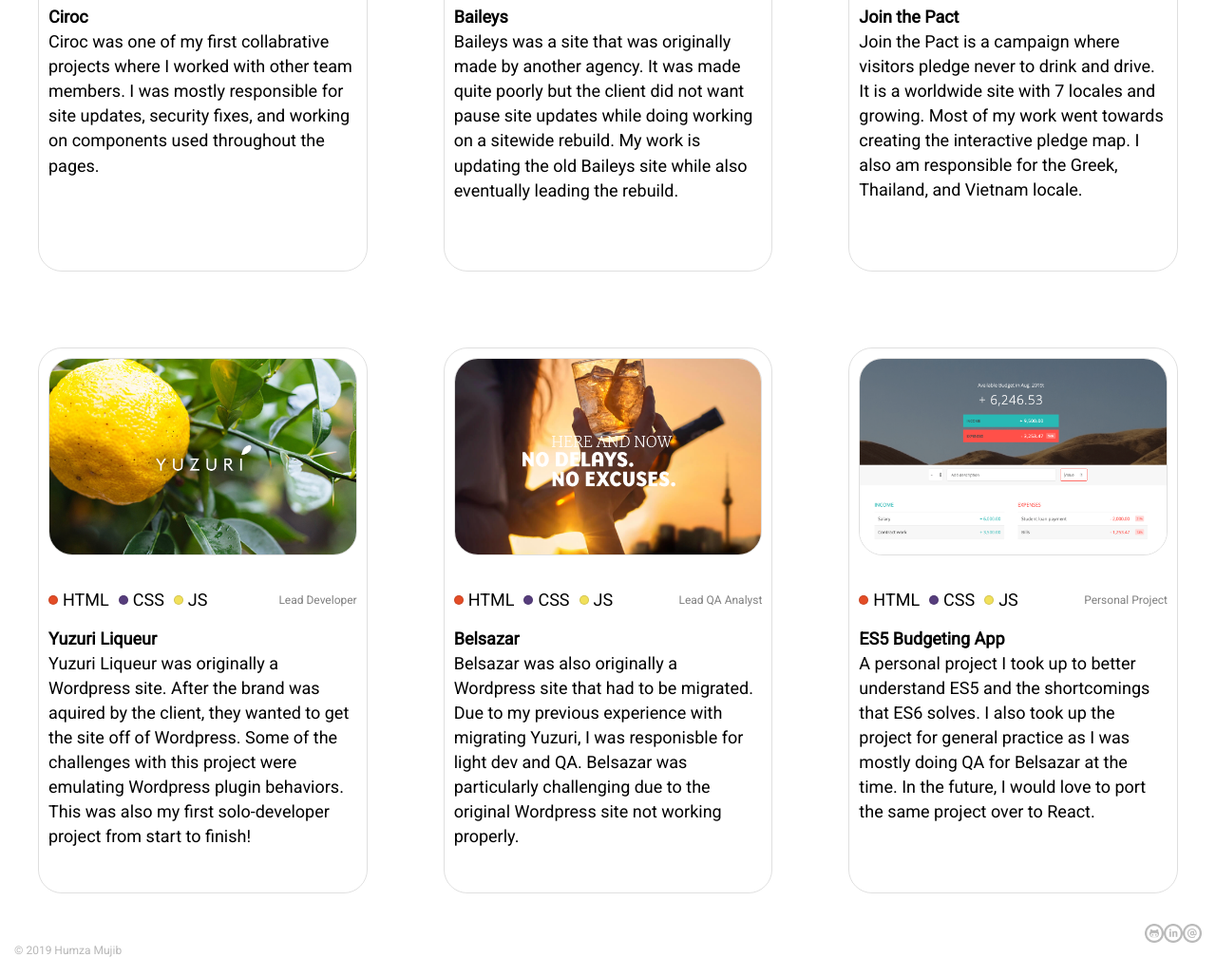
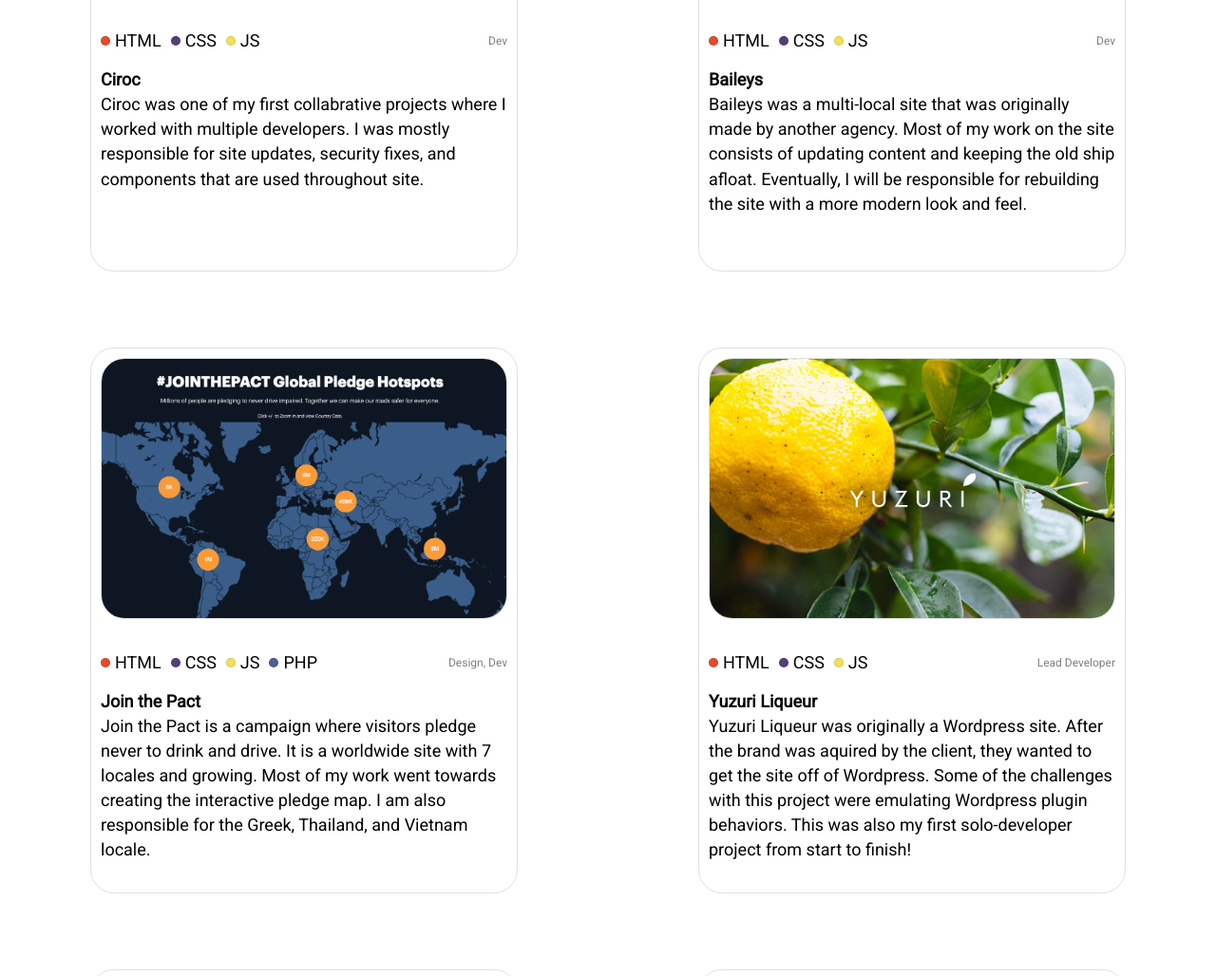
Before and after one commit to hkmcoding/personal-site, a Gatsby site: page /projects in a window 1280 px wide. Shown: the part 369-1397 px from the top of the page at 95% size. Built offline with nearby package versions, Linux system fonts and the light colour scheme; Gatsby itself is replaced by a stand-in of ours.

Commit message:
Reverted projects page for now and updated site copy

```diff
--- a/src/pages/index.js
+++ b/src/pages/index.js
@@ -19,7 +19,7 @@
         </div>
         <div className={`text-container`}>
           <h1 className={`name`}>Humza Mujib</h1>
-          <p className={`description`}>I make good looking websites.</p>
+          <p className={`description`}>I make good looking websites ¯\_(ツ)_/¯</p>
           <p className={`description`}>Check out my <Link className={`page-link`} to='/projects'>projects</Link> for work samples or read more about me below.</p>
         </div>
       </div>
@@ -31,7 +31,7 @@
             About me
           </span>
           <p className={`about-paragraph`}>
-            Humza Mujib loves programming, gaming, lifting heavy things, music, and more much. You could call him a man of many hobbies. He graduated NJIT with a Bs.IT degree and a web development specialization in 2018. While originally hired as a Technical Business Analyst, Humza wasn't afraid to get into the code as he was coding throughout college. Eventually he transitioned into a Jr. Developer role and was even the lead developer on some large projects. For more info, check out some of the <Link className={`page-link`} to='/projects'>projects</Link> he's worked on or send him an <a className={`page-link`} href='mailto:humzakmujib@gmail.com'>email</a>. I wonder if I was supposed to write this in the third person? Anyways, thanks for stopping by!
+            Humza Mujib is an extraordinary developer. Originally hired as a Technical Business Analyst, Humza wasn't afraid to get into the code and get dirty. As a result, he has worked on many fantastic projects, and he has even had the opportunity to lead some large projects on his own. For more info on this amazing (but humble) individual, check out some of the <Link className={`page-link`} to='/projects'>projects</Link> he's worked on or send him an <a className={`page-link`} href='mailto:humzakmujib@gmail.com'>email</a>.
           </p>
         </div>
         <div className={`contact`}>
--- a/src/pages/projects.js
+++ b/src/pages/projects.js
@@ -20,24 +20,26 @@
     <div className={`project-container`}>
       <div className={`project-row`}>
         <a className={`project-link`} href='https://www.ciroc.com/en-us/'>
-          <Project image={ciroc} tech={['HTML', 'CSS', 'JS']} title={'Ciroc'} role={'Dev'} description='Ciroc was one of my first collabrative projects where I worked with other team members. I was mostly responsible for site updates, security fixes, and working on components used throughout the pages.' />
+          <Project image={ciroc} tech={['HTML', 'CSS', 'JS']} title={'Ciroc'} role={'Dev'} description='Ciroc was one of my first collabrative projects where I worked with multiple developers. I was mostly responsible for site updates, security fixes, and components that are used throughout site.' />
         </a>
         <a className={`project-link`} href='https://www.baileys.com/en-us/home.html'>
-          <Project image={baileys} tech={['HTML', 'CSS', 'JS']} title={'Baileys'} role={'Dev'} description='Baileys was a site that was originally made by another agency. It was made quite poorly but the client did not want pause site updates while doing working on a sitewide rebuild. My work is updating the old Baileys site while also eventually leading the rebuild.' />
-        </a>
-         <a className={`project-link`} href='https://jointhepact.com'>
-          <Project image={jointhepact} tech={['HTML', 'CSS', 'JS', 'PHP']} title={'Join the Pact'} role={'Design, Dev'} description='Join the Pact is a campaign where visitors pledge never to drink and drive. It is a worldwide site with 7 locales and growing. Most of my work went towards creating the interactive pledge map. I also am responsible for the Greek, Thailand, and Vietnam locale.' />
+          <Project image={baileys} tech={['HTML', 'CSS', 'JS']} title={'Baileys'} role={'Dev'} description='Baileys was a multi-local site that was originally made by another agency. Most of my work on the site consists of updating content and keeping the old ship afloat. Eventually, I will be responsible for rebuilding the site with a more modern look and feel.' />
         </a>
       </div>
       <div className={`project-row`}>
+        <a className={`project-link`} href='https://jointhepact.com'>
+          <Project image={jointhepact} tech={['HTML', 'CSS', 'JS', 'PHP']} title={'Join the Pact'} role={'Design, Dev'} description='Join the Pact is a campaign where visitors pledge never to drink and drive. It is a worldwide site with 7 locales and growing. Most of my work went towards creating the interactive pledge map. I am also responsible for the Greek, Thailand, and Vietnam locale.' />
+        </a>
         <a className={`project-link`} href='https://yuzuriliqueur.com'>
           <Project image={yuzuri} tech={['HTML', 'CSS', 'JS']} title={'Yuzuri Liqueur'} role={'Lead Developer'} description='Yuzuri Liqueur was originally a Wordpress site. After the brand was aquired by the client, they wanted to get the site off of Wordpress. Some of the challenges with this project were emulating Wordpress plugin behaviors. This was also my first solo-developer project from start to finish!' />
         </a>
+      </div>
+      <div className={`project-row`}>
         <a className={`project-link`} href='https://www.belsazar.com/en-de/'>
-          <Project image={belsazar} tech={['HTML', 'CSS', 'JS']} title={'Belsazar'} role={'Lead QA Analyst'} description='Belsazar was also originally a Wordpress site that had to be migrated. Due to my previous experience with migrating Yuzuri, I was responisble for light dev and QA. Belsazar was particularly challenging due to the original Wordpress site not working properly.' />
+          <Project image={belsazar} tech={['HTML', 'CSS', 'JS']} title={'Belsazar'} role={'Lead QA Analyst'} description='Belsazar was also originally a Wordpress site that had to be migrated. Due to my previous experience with migrating Yuzuri, I was responisble for light dev and leading QA. Belsazar was particularly challenging due to the original Wordpress site not working properly.' />
         </a>
         <a className={`project-link`} href='https://hmujib.github.io/budgeting-application/'>
-          <Project image={budgetapp} tech={['HTML', 'CSS', 'JS']} title={'ES5 Budgeting App'} role={'Personal Project'} description='A personal project I took up to better understand ES5 and the shortcomings that ES6 solves. I also took up the project for general practice as I was mostly doing QA for Belsazar at the time. In the future, I would love to port the same project over to React.' />
+          <Project image={budgetapp} tech={['HTML', 'CSS', 'JS']} title={'ES5 Budgeting App'} role={'Personal Project'} description="A personal project I took up to better understand ES5 and it's shortcomings that ES6 solves. I also took up the project for general practice as I was mostly doing QA for Belsazar at the time. In the future, I would love to port the same project over to React." />
         </a>
       </div>
     </div>
--- a/src/styles/projects.css
+++ b/src/styles/projects.css
@@ -1,6 +1,6 @@
 .container {
 	max-width: 500px;
-	margin: 20px;
+	margin: 20px 75px;
 	border: 1px solid rgba(0,0,0,.125);
 	border-radius: 25px;
 	padding: 10px;
@@ -90,10 +90,11 @@
 	margin: 20px;
 }
 
-@media(max-width: 800px) {
+@media(max-width: 1050px) {
 	.container {
 		margin-left: auto;
 		margin-right: auto;
+		height: auto;
 	}
 	.project-container {
 		margin: 20px;
```
